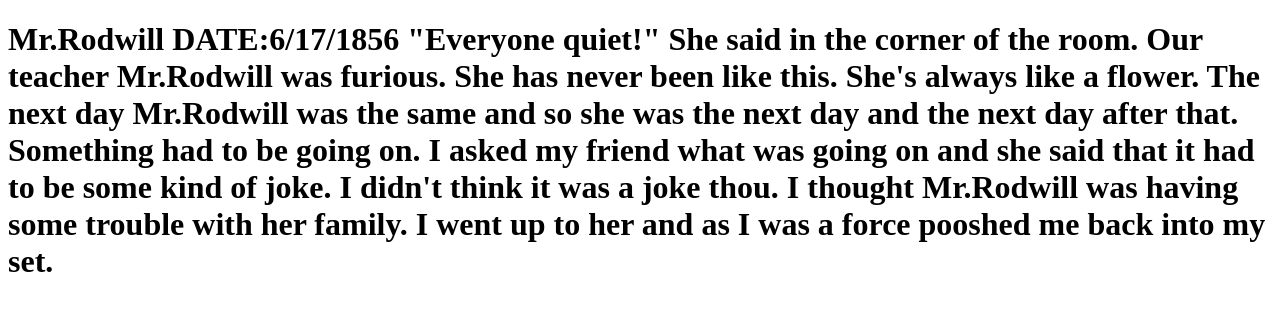
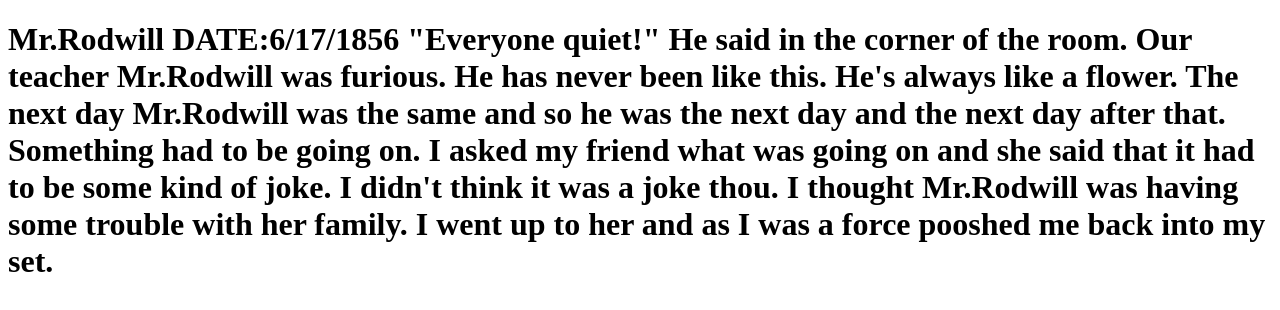
Before and after one commit to noaschatz/noaschatz.com, a plain HTML site: page index.html in a window 1280 px wide. Drawn offline with Linux system fonts and the light colour scheme.

Commit message:
Update index.html
LALALALALALALALALALALALALALALALALALLALALLALALLLALLALALA

```diff
--- a/index.html
+++ b/index.html
@@ -1,11 +1,11 @@
 <!DOCTYPE html>
 <html>
 <head>
-  <title>NOA</title>
+  <title>NOA SCHATZ</title>
 </head>
 <body>
   <h1>Mr.Rodwill
   	DATE:6/17/1856
-   "Everyone quiet!" She said in the corner of the room. Our teacher Mr.Rodwill was furious. She has never been like this. She's always like a flower. The next day Mr.Rodwill was the same and so she was the next day and the next day after that. Something had to be going on. I  asked my friend what was going on and she said that it had to be some kind of joke. I didn't think it was a joke thou. I thought Mr.Rodwill was having some trouble with her family. I went up to her and as I was a force pooshed me back into my set.</h1>
+   "Everyone quiet!" He said in the corner of the room. Our teacher Mr.Rodwill was furious. He has never been like this. He's always like a flower. The next day Mr.Rodwill was the same and so he was the next day and the next day after that. Something had to be going on. I  asked my friend what was going on and she said that it had to be some kind of joke. I didn't think it was a joke thou. I thought Mr.Rodwill was having some trouble with her family. I went up to her and as I was a force pooshed me back into my set.</h1>
 </body>
 </html>
```
